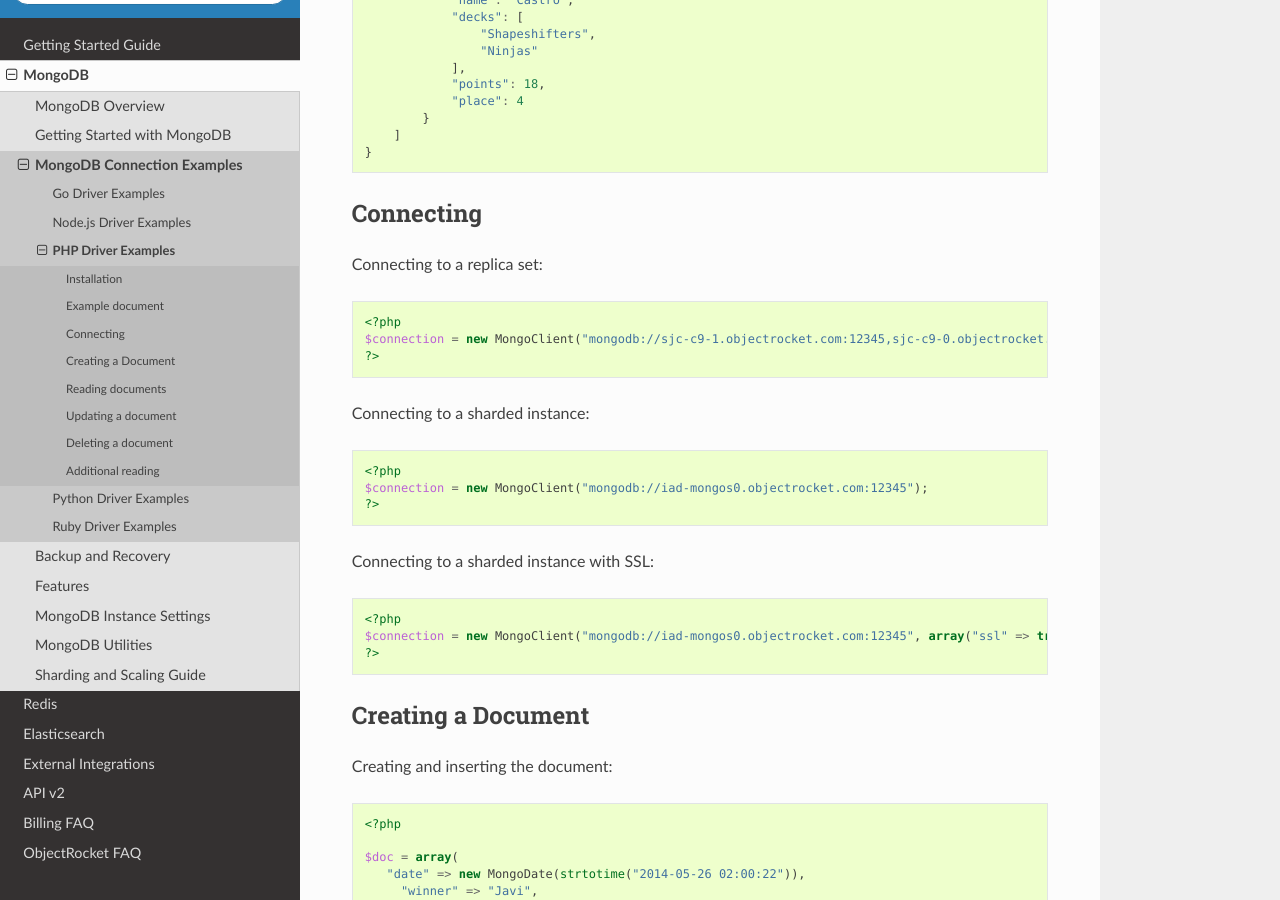
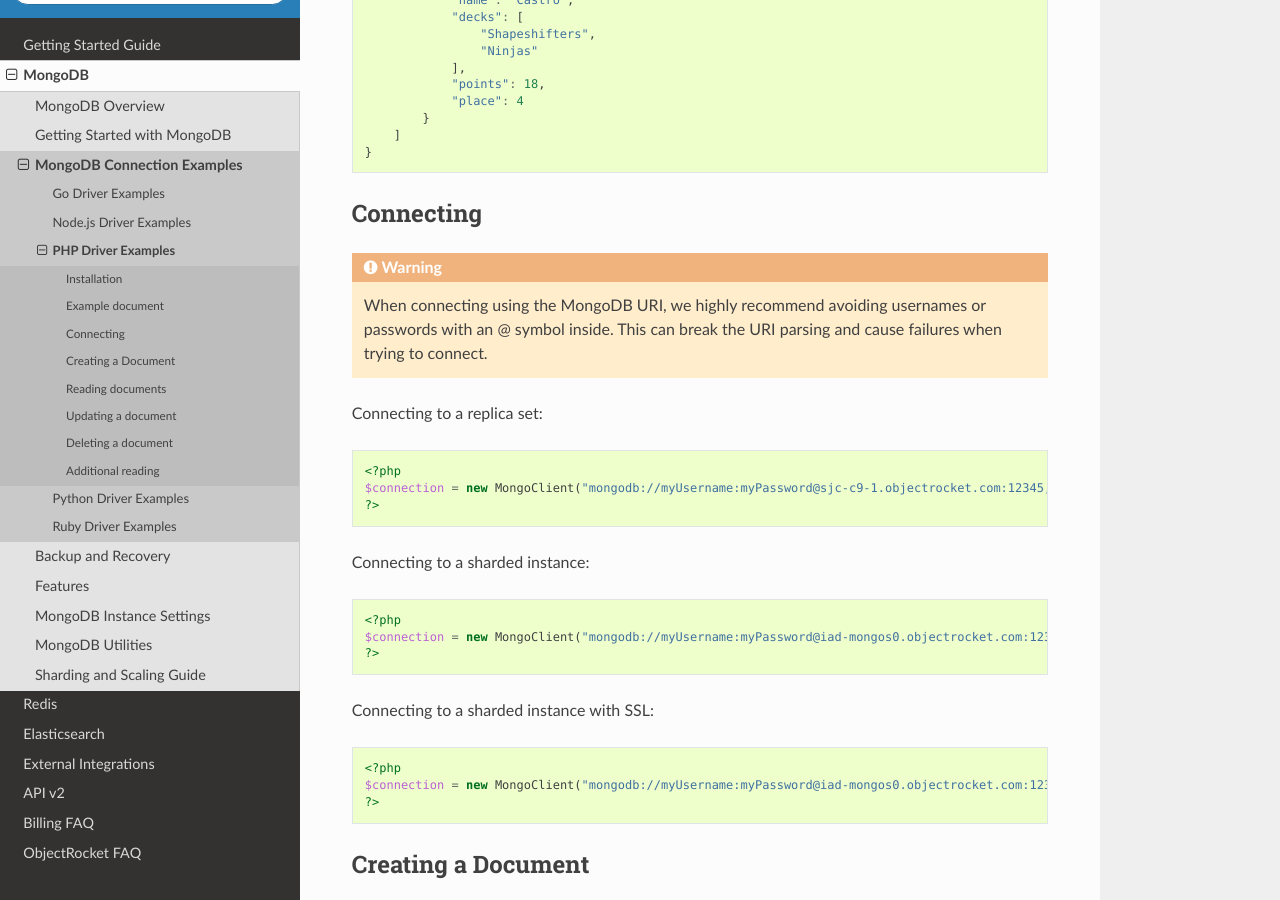
Before and after one commit to zcorleissen/documentation, a Sphinx documentation site: the page built from source/mongodb_php_examples.rst, in a window 1280 px wide and 900 px high, scrolled down 1598 px. Built offline with Sphinx 7.4.7 and the Read the Docs theme 2.0.0, drawn with Linux system fonts in a browser that asks for light colours; pages that are not in the unit, such as notebooks, are missing from menus.

Commit message:
Added headers, and URI warnings
Fixes #58 and #57

```diff
--- a/source/mongodb_node_examples.rst
+++ b/source/mongodb_node_examples.rst
@@ -113,6 +113,11 @@
 
 Connecting
 ----------
+
+.. warning::
+
+    When connecting using the MongoDB URI, we highly recommend avoiding usernames or passwords with an @ symbol inside.
+    This can break the URI parsing and cause failures when trying to connect.
 
 Connecting to a replica set:
 ~~~~~~~~~~~~~~~~~~~~~~~~~~~~
--- a/source/mongodb_php_examples.rst
+++ b/source/mongodb_php_examples.rst
@@ -123,12 +123,17 @@
 Connecting
 ----------
 
+.. warning::
+
+    When connecting using the MongoDB URI, we highly recommend avoiding usernames or passwords with an @ symbol inside.
+    This can break the URI parsing and cause failures when trying to connect.
+
 Connecting to a replica set:
 
 .. code-block:: php
 
  <?php
- $connection = new MongoClient("mongodb://sjc-c9-1.objectrocket.com:12345,sjc-c9-0.objectrocket.com:54074/?replicaSet=e0a8d0f797be1b9c4ec7052a7b7484a7");
+ $connection = new MongoClient("mongodb://myUsername:myPassword@sjc-c9-1.objectrocket.com:12345,sjc-c9-0.objectrocket.com:54074/?replicaSet=e0a8d0f797be1b9c4ec7052a7b7484a7");
  ?>
 
 Connecting to a sharded instance:
@@ -136,7 +141,7 @@
 .. code-block:: php
 
  <?php
- $connection = new MongoClient("mongodb://iad-mongos0.objectrocket.com:12345");
+ $connection = new MongoClient("mongodb://myUsername:myPassword@iad-mongos0.objectrocket.com:12345");
  ?>
 
 Connecting to a sharded instance with SSL:
@@ -144,7 +149,7 @@
 .. code-block:: php
 
  <?php
- $connection = new MongoClient("mongodb://iad-mongos0.objectrocket.com:12345", array("ssl" => true));
+ $connection = new MongoClient("mongodb://myUsername:myPassword@iad-mongos0.objectrocket.com:12345", array("ssl" => true));
  ?>
 
 Creating a Document
--- a/source/mongodb_python_examples.rst
+++ b/source/mongodb_python_examples.rst
@@ -138,8 +138,8 @@
 
 .. warning::
 
-  When connecting using the MongoDB URI, we highly recommend avoiding usernames with an @ symbol inside.
-  This can break things and cause failures when trying to connect this way.
+  When connecting using the MongoDB URI, we highly recommend avoiding usernames or passwords with an @ symbol inside.
+  This can break the URI parsing and cause failures when trying to connect.
 
 Connecting to a replica set:
 ~~~~~~~~~~~~~~~~~~~~~~~~~~~~
--- a/source/mongodb_ruby_examples.rst
+++ b/source/mongodb_ruby_examples.rst
@@ -122,8 +122,8 @@
 
 .. warning::
 
-  When connecting using the MongoDB URI, we highly recommend avoiding usernames with an @ symbol inside.
-  This can break things and cause failures when trying to connect this way.
+    When connecting using the MongoDB URI, we highly recommend avoiding usernames or passwords with an @ symbol inside.
+    This can break the URI parsing and cause failures when trying to connect.
 
 Connecting to a replica set:
 ~~~~~~~~~~~~~~~~~~~~~~~~~~~~
```
Also changed, not shown: source/mongodb_go_examples.rst (+12 -0 lines).
